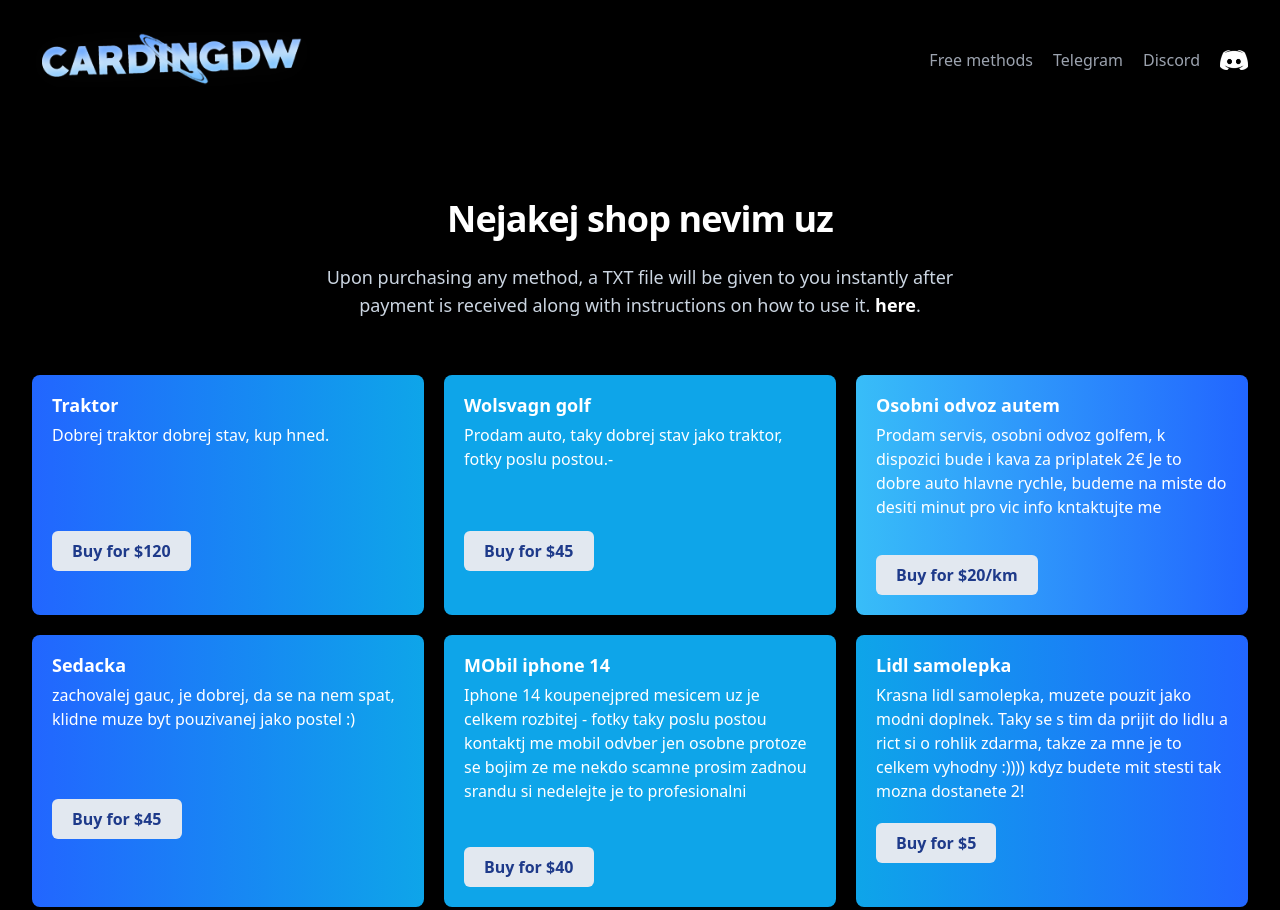
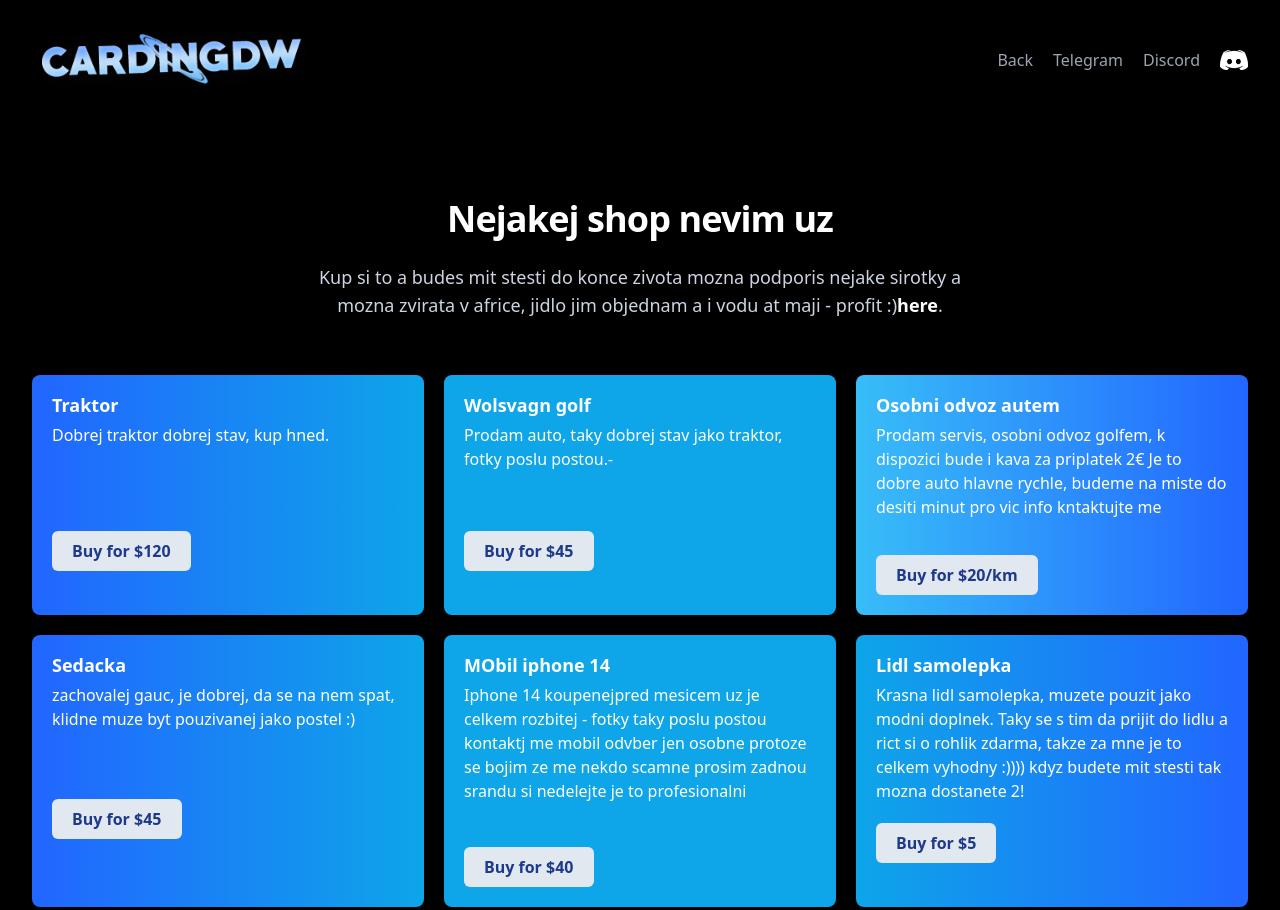
Before and after one commit to nnefficient/skys.cool, a plain HTML site: page sensite/index.html in a window 1280 px wide. Shown: the top 910 px of the page. Drawn offline with nearby package versions, Linux system fonts and the light colour scheme; a script that the page names is missing.

Commit message:
Update index.html

```diff
--- a/sensite/index.html
+++ b/sensite/index.html
@@ -21,8 +21,7 @@
     <div class="container mx-auto flex text-center flex-wrap p-8 flex-row md:flex-row items-center">
       <img src="cdw.png" width="280">
       <nav class="pl-12 md:ml-auto md:mr-auto flex flex-wrap items-center text-base justify-center"></nav>
-      <a class="mr-6 md:mr-5 text-center hover:text-white" href="https://skys.cool/free" target="_blank">Free
-        methods</a>
+      <a class="mr-6 md:mr-5 text-center hover:text-white" href="https://skys.cool/" target="_blank">Back</a>
       <a class="mr-6 md:mr-5 text-center hover:text-white" href="https://t.me/nesouhlasim"
         target="_blank">Telegram</a>
       <a class="mr-6 md:mr-5 text-center hover:text-white" href="https://youtu.be/L0idK2cN8kw"
@@ -48,9 +47,8 @@
             <span class="relative">Nejakej shop nevim uz</span>
           </span>
         </h2>
-        <p class="text-justify md:text-center text-slate-300 text-base md:text-lg">
-          Upon purchasing any method, a TXT file will be given to you instantly after payment is received along with
-          instructions on how to use it. <a
+        <p class="text-justify md:text-center text-slate-300 text-base md:text-lg">Kup si to a budes mit stesti do konce zivota
+          mozna podporis nejake sirotky a mozna zvirata v africe, jidlo jim objednam a i vodu at maji - profit :)<a
             class="font-bold text-white" href="https://skys.cool/free">here</a>.
         </p>
       </div>
```
